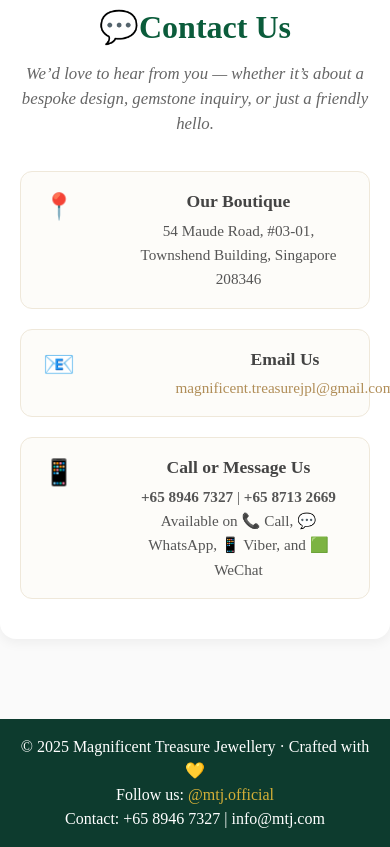
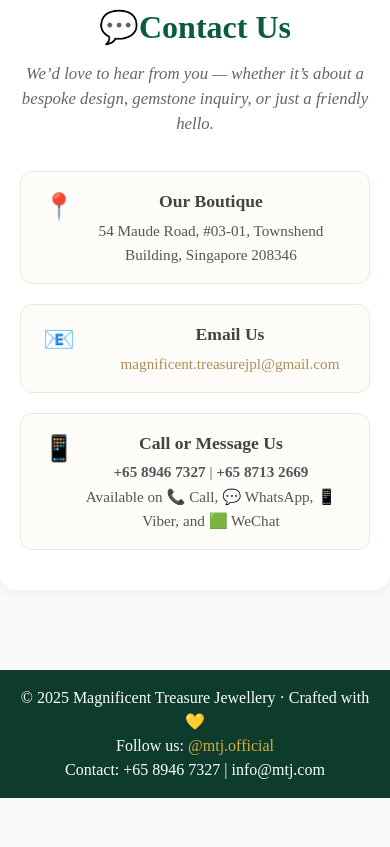
Before and after one commit to pandatechizl/mtj-shop, a website: page contact-us.html in a window 390 px wide. Shown: the part 769-1616 px from the top of the page. After the commit the page ends 1567 px from the top, so only its background shows below. Drawn offline with Linux system fonts and the light colour scheme.

Commit message:
contact us alignment update for mobile.

```diff
--- a/css/style.css
+++ b/css/style.css
@@ -721,6 +721,12 @@ footer a:hover {
   transition: transform 0.25s ease, box-shadow 0.25s ease;
 }
 
+@media (max-width: 600px) {
+  .contact-item {
+    gap: 0;
+  }
+}
+
 .contact-item:hover {
   transform: translateY(-4px);
   box-shadow: 0 3px 10px rgba(0,0,0,0.08);
```
